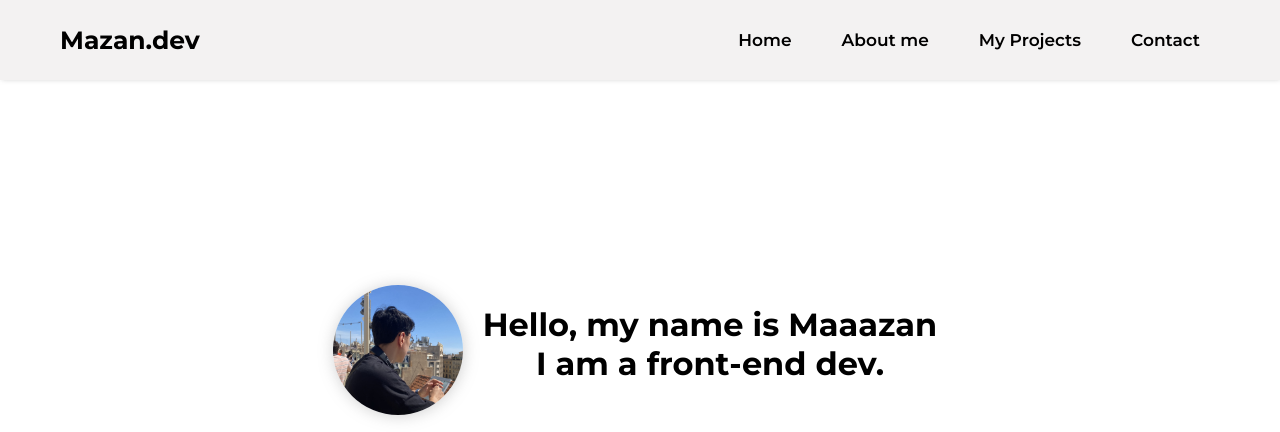
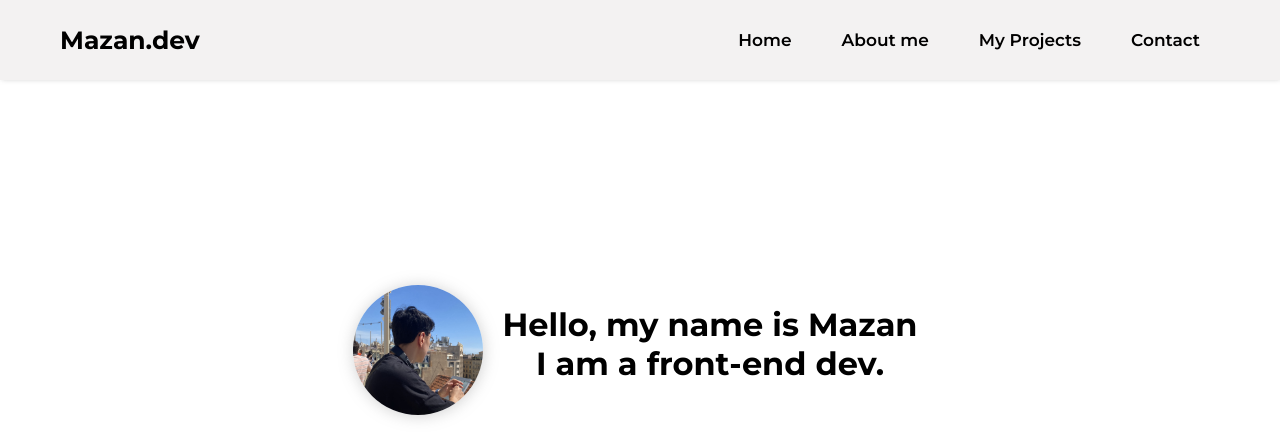
Before and after one commit to Straavv/portfolio, a plain HTML site: page index.html in a window 1280 px wide. Shown: the top 432 px of the page. Drawn offline with Linux system fonts and the light colour scheme.

Commit message:
first commit

```diff
--- a/index.html
+++ b/index.html
@@ -26,7 +26,7 @@
     <div class="profileColumnOne">
     <div class="profilePic"><img src="./images/avatar.png" alt=""></div>
     <div class="profileName">
-      <h1><span id="hello">Hello,</span> my name is Maaazan<br>I am a front-end dev.</h1>
+      <h1><span id="hello">Hello,</span> my name is Mazan<br>I am a front-end dev.</h1>
     </div>
     </div>
     <div class="profileRowOne">
```
